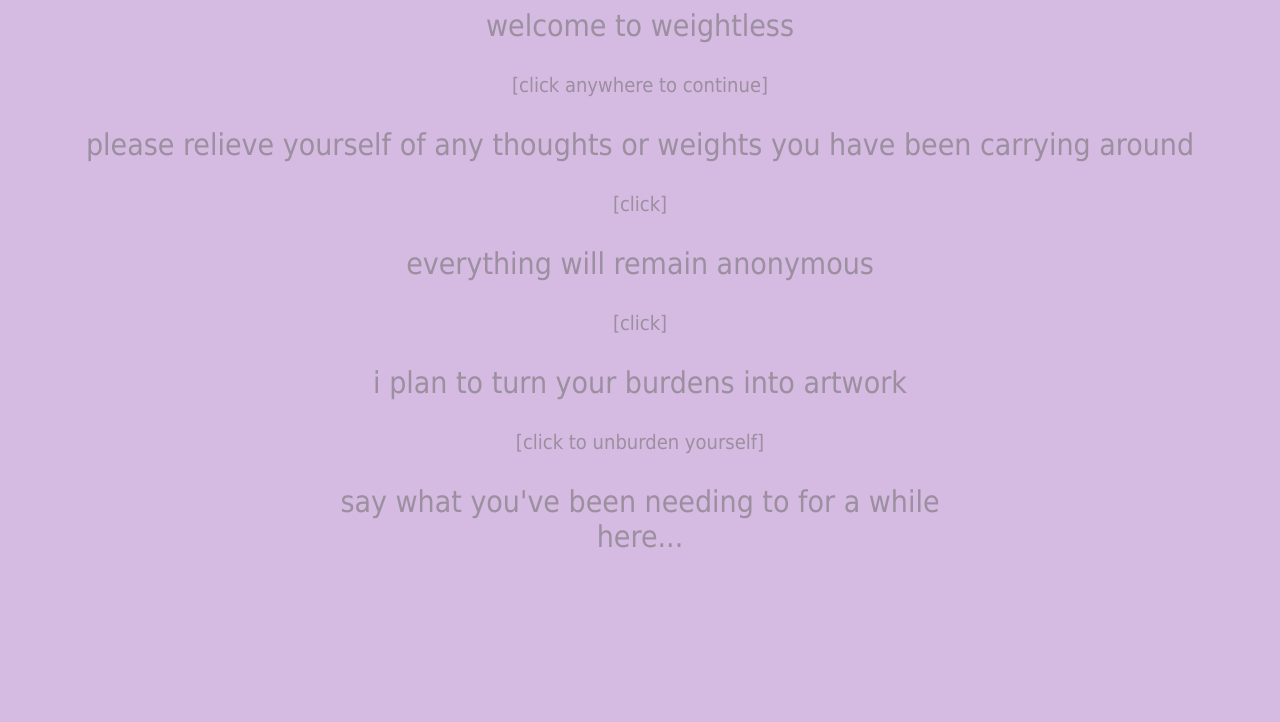
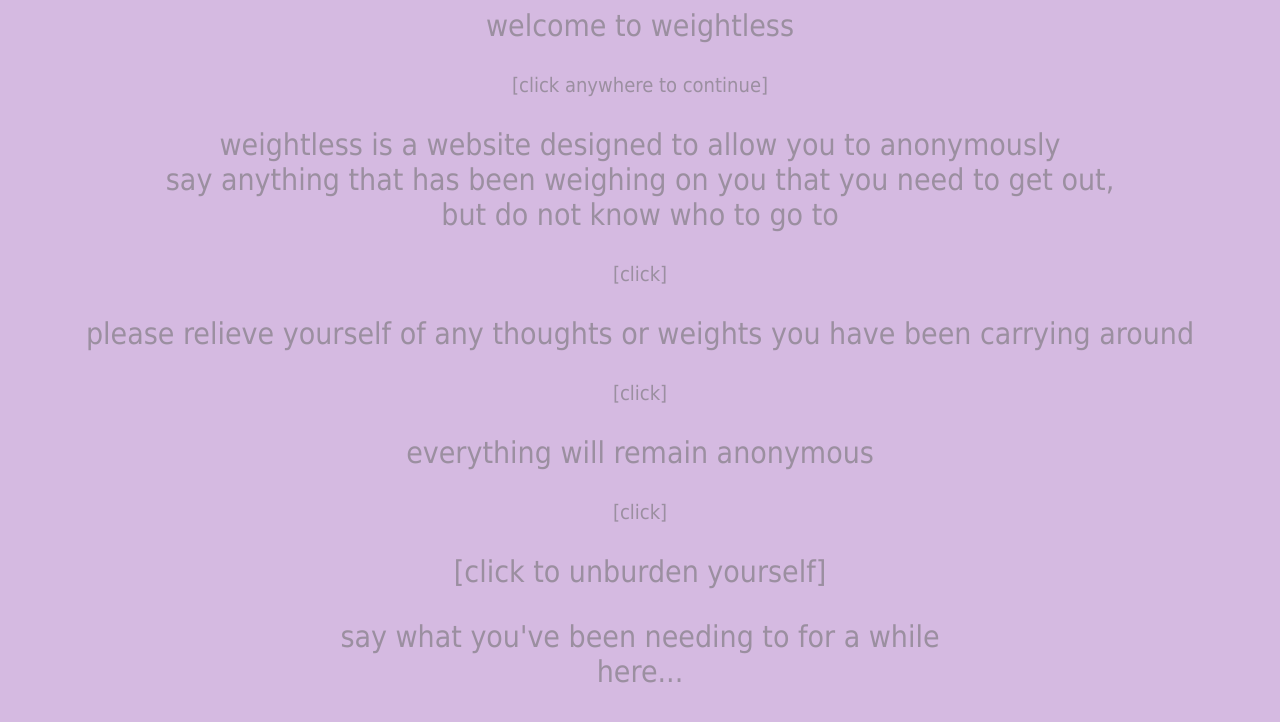
Before and after one commit to julianabrancato/weightless, a plain HTML site: page index.html in a window 1280 px wide. Drawn offline with nearby package versions, Linux system fonts and the light colour scheme.

Commit message:
Update index.html

```diff
--- a/index.html
+++ b/index.html
@@ -16,25 +16,31 @@
   </div>
 
   <div>
-    <p>please relieve yourself of any thoughts or weights you have been carrying around
+    <p id="text_section1">weightless is a website designed to allow you to anonymously <br> say anything that  has been weighing on you that you need to get out, <br> but do not know who to go to
     <p id="click">[click]</p>
     </p>
   </div>
 
   <div>
-    <p>everything will remain anonymous
+    <p id="text_section2">please relieve yourself of any thoughts or weights you have been carrying around
     <p id="click">[click]</p>
     </p>
   </div>
 
   <div>
-    <p>i plan to turn your burdens into artwork
+    <p id="text_section3">everything will remain anonymous
+    <p id="click">[click]</p>
+    </p>
+  </div>
+
+  <div>
+    <p id="text_section4>i plan to turn your burdens into artwork
     <p id="click">[click to unburden yourself]</p>
     </p>
   </div>
 
   <div>
-    <p>say what you've been needing to for a while<br>here...</p>
+    <p id="text_section5">say what you've been needing to for a while<br>here...</p>
   </div>
 
 </body>
```
